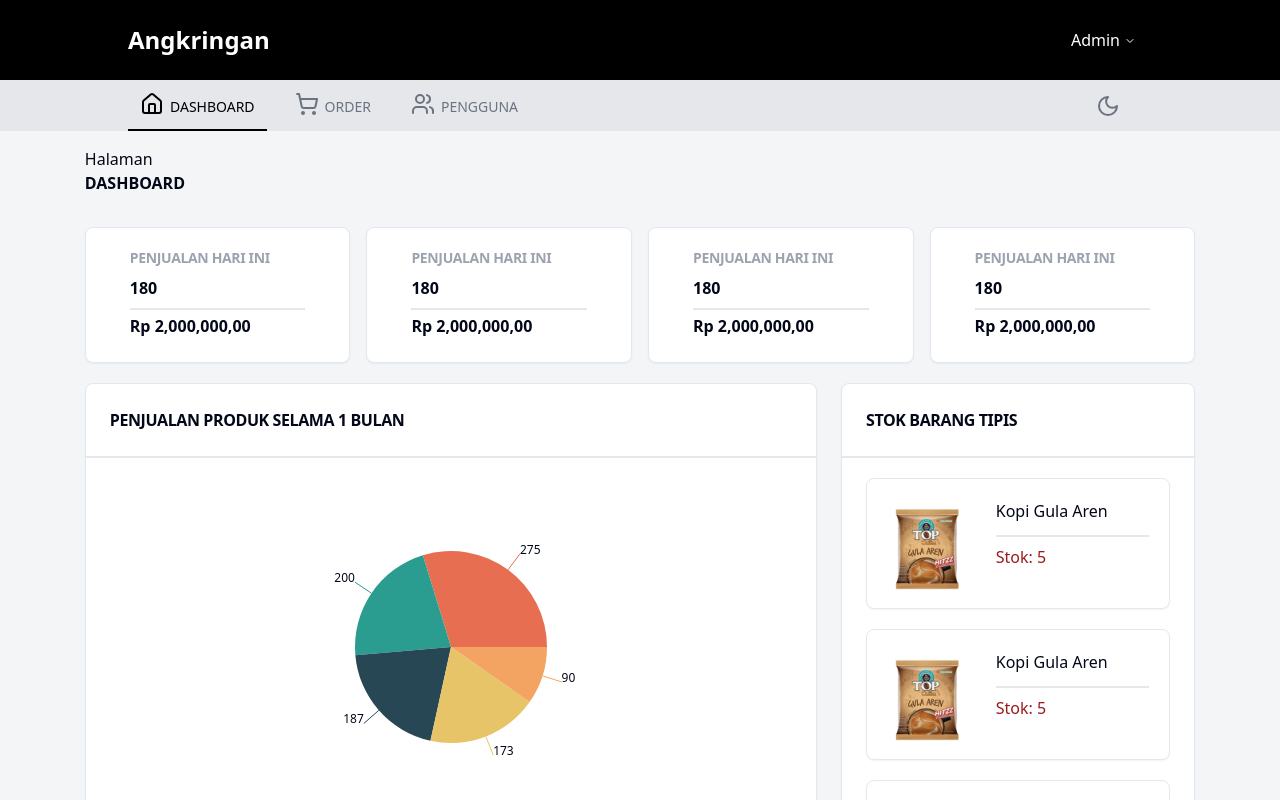
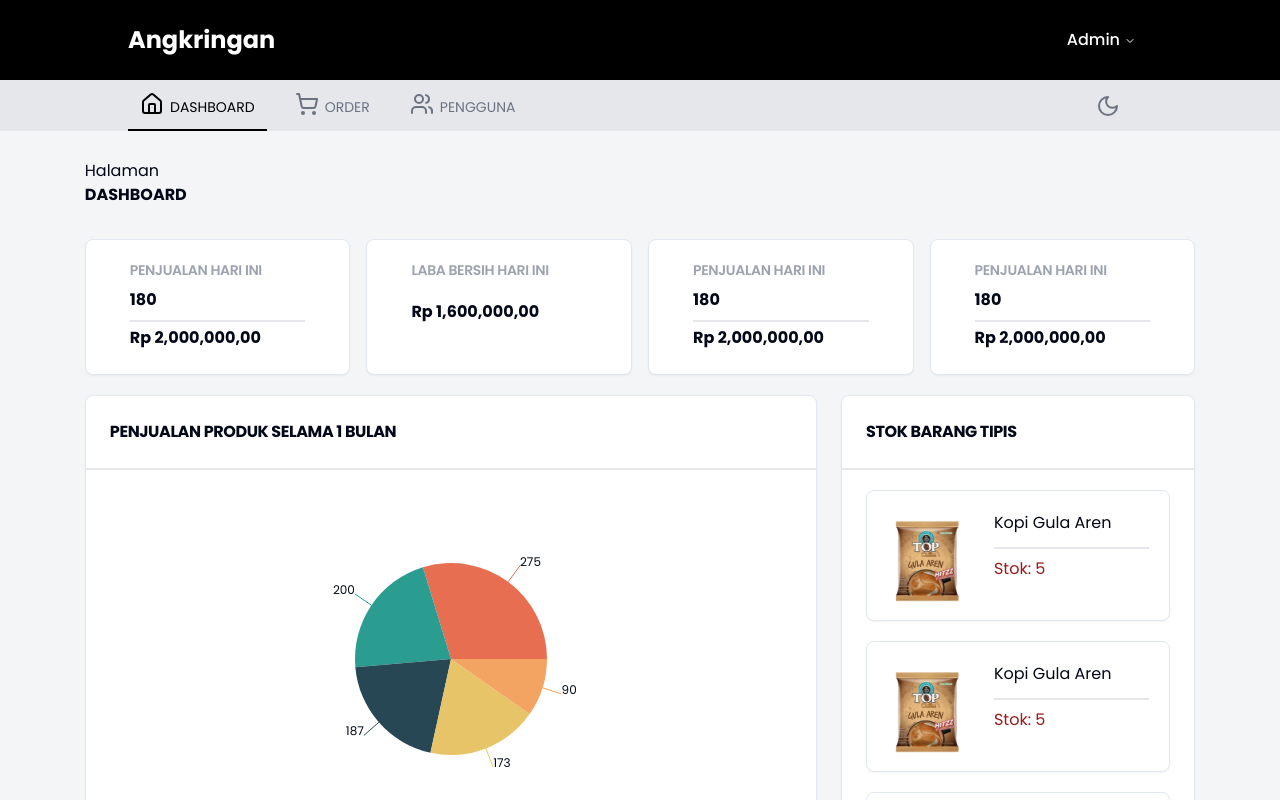
Before and after one commit to rifkyhilman/Angkringan-client, a React (Vite) app: page /dashboard in a window 1280 px wide. Shown: the top 800 px of the page. Built offline with nearby package versions, Linux system fonts and the light colour scheme.

Commit message:
:lipstick: Add CardProfits and add Font Poppins from google use CDN
add CardProfits and add Font Poppins from google use CDN

```diff
--- /dev/null
+++ b/src/components/CardProfits.jsx
@@ -0,0 +1,23 @@
+import {
+    Card,
+    CardContent,
+    CardHeader,
+    CardTitle,
+  } from "@/components/ui/card"
+
+const CardProfits = () => {
+    return (
+        <Card className="px-5 pt-3">
+            <CardHeader className= "py-2">
+                <CardTitle className="text-sm text-gray-400 uppercase">Laba Bersih Hari ini</CardTitle>
+            </CardHeader>
+            <CardContent className="font-bold">
+                <div className="mt-3 text-base">
+                    <p>Rp 1,600,000,00</p>
+                </div>
+            </CardContent>
+        </Card>
+    )
+}
+
+export default CardProfits;
--- a/src/pages/DashboardPage.jsx
+++ b/src/pages/DashboardPage.jsx
@@ -1,11 +1,12 @@
 import CardLimitStock from "@/components/CardLimitStock";
 import CardPie from "@/components/CardPie";
 import CardSale from "@/components/CardSale";
+import CardProfits from "@/components/CardProfits";
 
 const DashboardPage = () => {
     return (
         <div className="container mx-auto">
-            <section>
+            <section className="mt-3">
                 <p>Halaman</p>
                 <h1 className="font-bold">
                     DASHBOARD
@@ -13,7 +14,7 @@ const DashboardPage = () => {
             </section>
             <section className="mt-8 grid grid-cols-4 gap-4 max-sm:grid-cols-2 max-md:grid-cols-3">
                 <CardSale/>
-                <CardSale/>
+                <CardProfits/>
                 <CardSale/>
                 <CardSale/>
             </section>
--- a/src/styles/index.css
+++ b/src/styles/index.css
@@ -1,3 +1,4 @@
+@import url('https://fonts.googleapis.com/css2?family=Poppins:wght@100;300;400;500;600;700&display=swap');
 @tailwind base;
 @tailwind components;
 @tailwind utilities;
@@ -62,6 +63,7 @@
   }
   body {
     @apply bg-background text-foreground;
+    @apply font-sans;
   }
 }
 @layer components {
--- a/tailwind.config.js
+++ b/tailwind.config.js
@@ -50,7 +50,10 @@ export default {
   				'4': 'hsl(var(--chart-4))',
   				'5': 'hsl(var(--chart-5))'
   			}
-  		}
+  		},
+		fontFamily: {
+			sans: ['Poppins', 'sans-serif'],
+		},
   	}
   },
   plugins: [require("tailwindcss-animate")],
```
